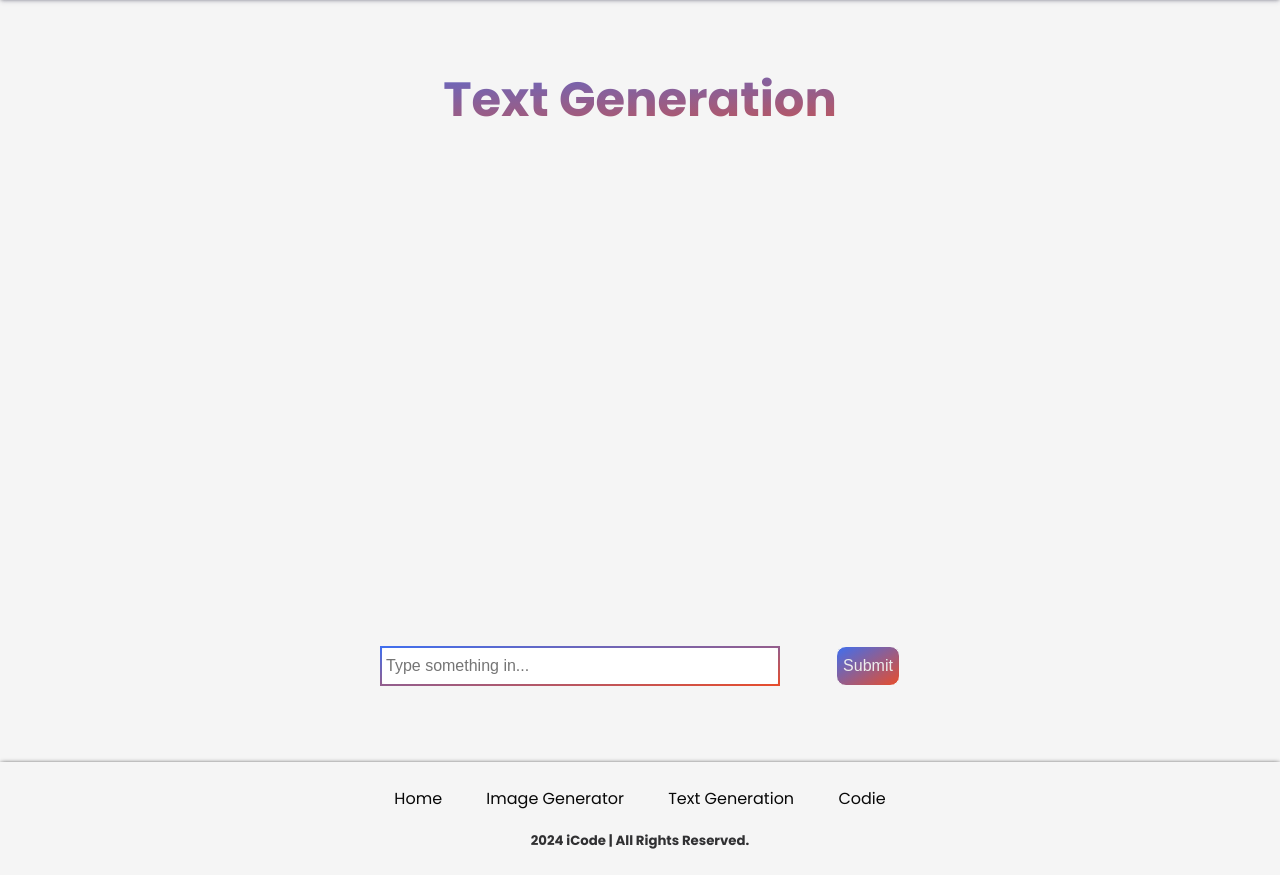
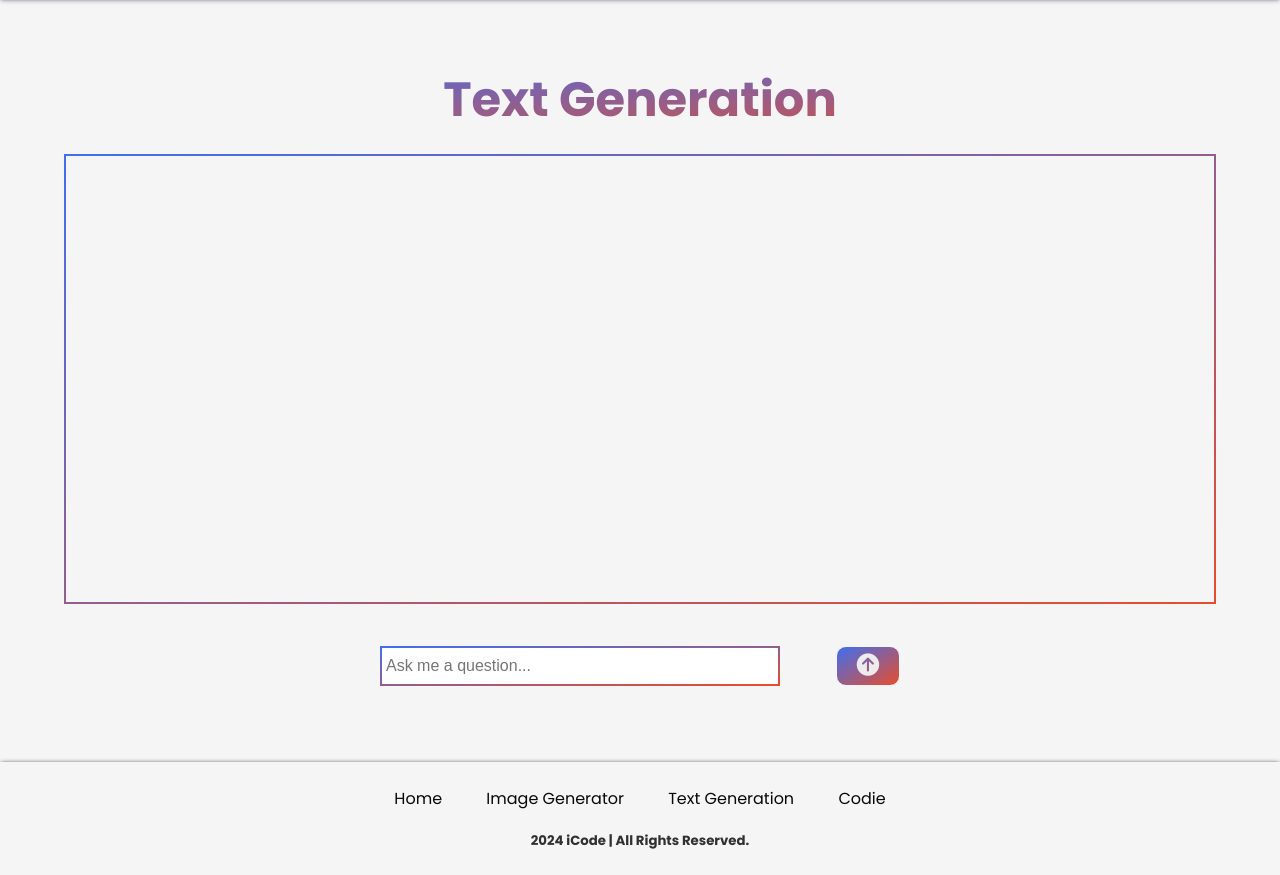
Before and after one commit to NickWickboldt/chatbot, a Flask app: page /pages/textGen in a window 1280 px wide. Shown: the part 51-926 px from the top of the page. Run offline with Flask 3, Linux system fonts and the light colour scheme; some libraries are stand-ins or nearby versions.

Commit message:
Text Generator Added

```diff
--- a/static/content-filter.js
+++ b/static/content-filter.js
@@ -1,4 +1,3 @@
-import {inputDisplay, display_input} from "./stable-diffusion.js";
 const cloudinaryCloudname = "dmm8zr0az"
 
 export let downloadableLink = null;
@@ -72,7 +71,6 @@ export function uploadFile(file) {
             resolve(url);
             downloadableLink = file;
 
-            display_input(inputDisplay);
           }
         });
     })
@@ -94,3 +92,26 @@ export async function filterImage(url){
   })
   return response;
 }
+
+
+export function stopAtLastPeriod(str){
+  let indexOf = str.lastIndexOf(".");
+  if(indexOf != -1){
+    str = str.substring(0, indexOf+1);
+  }
+
+  return str;
+}
+
+/*
+Getting through:
+XXX
+incest
+kink
+prostitute
+onlyfans
+firearm
+gun
+shooting
+kill
+*/
--- a/static/mixtral.js
+++ b/static/mixtral.js
@@ -0,0 +1,69 @@
+import { contentFilterText, stopAtLastPeriod } from "./content-filter.js";
+
+const submitButton = document.querySelector(".submit-btn");
+const entry = document.querySelector(".image-gen-entry");
+const textFrame = document.querySelector(".text-frame");
+
+async function query(data) {
+    const response = await fetch(
+        "https://api-inference.huggingface.co/models/mistralai/Mistral-7B-Instruct-v0.2",
+        {
+            headers: {
+                Authorization: "Bearer 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",
+                "Content-Type": "application/json"
+            },
+            method: "POST",
+            body: JSON.stringify(data),
+        }
+    );
+    const result = await response.json();
+    return result;
+}
+
+
+submitButton.addEventListener('click', () => {
+    submit();
+});
+
+async function submit() {
+    const input = entry.value;
+    if (input != "") {
+        let contentValue = await contentFilterText(input);
+        if (contentValue == 1) {
+            query({ "inputs": input, "parameters": { "return_full_text": false } }).then(async (response) => {
+                let aiContentValue = await contentFilterText(response[0].generated_text);
+                if (aiContentValue == 1) {
+                    const userInput = document.createElement('p');
+                    userInput.classList.add("user-bubble");
+                    const aiOutput = document.createElement('p');
+                    aiOutput.classList.add("ai-bubble");
+                    userInput.innerHTML = input;
+                    let cutOff = stopAtLastPeriod(response[0].generated_text);
+                    aiOutput.textContent = cutOff
+                    textFrame.appendChild(userInput);
+                    textFrame.appendChild(aiOutput);
+                    textFrame.scrollTop = textFrame.scrollHeight;
+                    entry.value = '';
+                    entry.placeholder = "Ask me a question...";
+                } else {
+                    setPlaceholder(aiContentValue);
+                }
+            });
+        } else {
+            setPlaceholder(contentValue);
+        }
+
+    }
+
+}
+
+
+function setPlaceholder(cv) {
+    if (cv == 0) {
+        entry.value = "";
+        entry.placeholder = "Please be appropriate!";
+    } else {
+        entry.value = "";
+        entry.placeholder = "There has been an error.";
+    }
+}
--- a/static/stable-diffusion.js
+++ b/static/stable-diffusion.js
@@ -57,6 +57,9 @@ async function submitClicked(){
 					img.classList.remove('image-frame-loading');
 					img.classList.add('image-frame-image');
 					img.src = url;
+					if(url != "../../static/asset/bam.svg"){
+						display_input(input)
+					}
 				})
 			});
 			entry.value = "";
--- a/static/styles.css
+++ b/static/styles.css
@@ -7,6 +7,7 @@
     --smokeWhite: #f5f5f5;
     --iCodeRed: #E74D2C;
     --iCodeBlue: #3F6FEF;
+    --AppleGreen: #76CD26;
 }
 
 * {
@@ -349,13 +350,98 @@ a {
 
 /* Text Generation */
 
-.chat-box-frame {
+.text-frame {
     background-color: var(--smokeLavender);
     width: 100%;
     height: 450px;
     margin-bottom: 30px;
     border-radius: 20px;
+    border: 2px solid transparent;
+    border-image: linear-gradient(to top left, var(--iCodeRed) 0%, var(--iCodeBlue) 100%);
+    border-image-slice: 1;
+    outline: none;
+    padding: 1vmin;
+    display: flex;
+    flex-direction: column;
+    overflow-y: scroll;
+    scroll-behavior: smooth;
 }
+
+.text-frame::-webkit-scrollbar{
+    width: 2vmin;
+}
+
+.text-frame::-webkit-scrollbar-thumb{
+    background: linear-gradient(to top, var(--iCodeRed) 0%, var(--iCodeBlue) 100%);
+    border-radius: 20px;
+    border: solid .6vmin var(--smokeWhite);
+}
+
+.text-frame::-webkit-scrollbar-track{
+    background: var(--smokeWhite);
+}
+
+.text-frame p{
+    font-size: 1.7vmin;
+
+}
+
+.ai-bubble{
+    text-align: left;
+    align-self: flex-end;
+    background-color: var(--AppleGreen);
+}
+
+.user-bubble{
+    align-self: start;
+    text-align: left;
+    background-color: var(--iCodeBlue);
+}
+
+.ai-bubble,
+.user-bubble{
+    max-width: 50%;
+    width: fit-content;
+    height: fit-content;
+    position: relative;
+    margin: 1vmin;
+    padding: .5vmin;
+    border-radius: 10px;
+    color: var(--smokeWhite);
+}
+
+.ai-bubble::after {
+    content: '';
+    position: absolute;
+    bottom: -4px; /* Adjust this value based on your design */
+    transform:rotateZ(-35deg);
+    border-style: solid;
+    border-width: 4vmin 1.2vmin 0;
+    border-color: var(--AppleGreen) transparent transparent;
+    display: block;
+    width: 0;
+    right:-5px;
+    z-index: -1;
+}
+
+.user-bubble::after {
+    content: '';
+    position: absolute;
+    bottom: -7px; /* Adjust this value based on your design */
+    transform:rotateZ(35deg);
+    border-style: solid;
+    border-width: 4vmin 1vmin 0;
+    border-color: var(--iCodeBlue) transparent transparent;
+    display: block;
+    width: 0;
+    left:-2px;
+    z-index: -1;
+}
+
+.arrow-up{
+    scale: 1.4;
+}
+
 
 /* Screen Size */
 
--- a/templates/pages/imgGen.html
+++ b/templates/pages/imgGen.html
@@ -52,8 +52,6 @@
     </section>
     <script src="https://cdn.jsdelivr.net/npm/axios/dist/axios.min.js"></script>
     <script src="https://cdn.jsdelivr.net/npm/formdata-polyfill/formdata.min.js"></script>
-    <script src="https://cdnjs.cloudflare.com/ajax/libs/jquery/3.6.0/jquery.min.js"></script>
-    <script src="https://cdnjs.cloudflare.com/ajax/libs/multer/1.4.3/multer.min.js"></script>
     <script src="{{ url_for('static', filename='stable-diffusion.js') }}" type="module" ></script>
     <script src="{{ url_for('static', filename='navbar.js') }}"></script>
     <script src="https://kit.fontawesome.com/f936f45ab8.js" crossorigin="anonymous"></script>
--- a/templates/pages/textGen.html
+++ b/templates/pages/textGen.html
@@ -5,6 +5,7 @@
     <meta name="viewport" content="width=device-width, initial-scale=1.0">
     <title>iCode: Text Generation</title>
     <link rel="stylesheet" href="{{ url_for('static', filename='styles.css') }}">
+
 </head>
 <body>
     <nav class="navbar">
@@ -28,10 +29,10 @@
             <h1 class="gradient">Text Generation</h1>
         </div>
         <div class="wrapper">
-            <div class="chat-box-frame"></div>
+            <div class="text-frame"></div>
             <div class="input-container">
-                <input class="image-gen-entry" type="text" placeholder="Type something in...">
-                <button class="submit-btn">Submit</button>
+                <input class="image-gen-entry" type="text" placeholder="Ask me a question...">
+                <button class="submit-btn"><i class="fa-solid fa-circle-arrow-up arrow-up"></i></button>
             </div>
         </div>
     </section>
@@ -45,6 +46,8 @@
         </div>
         <h5>2024 iCode | All Rights Reserved.</h5>
     </section>
+    <script src="https://cdn.jsdelivr.net/npm/axios/dist/axios.min.js"></script>
+    <script src="https://cdn.jsdelivr.net/npm/formdata-polyfill/formdata.min.js"></script>
     <script src="https://kit.fontawesome.com/f936f45ab8.js" crossorigin="anonymous"></script>
     <script src="{{ url_for('static', filename='navbar.js') }}"></script>
     <script src="{{ url_for('static', filename='mixtral.js') }}" type="module" ></script>
```
